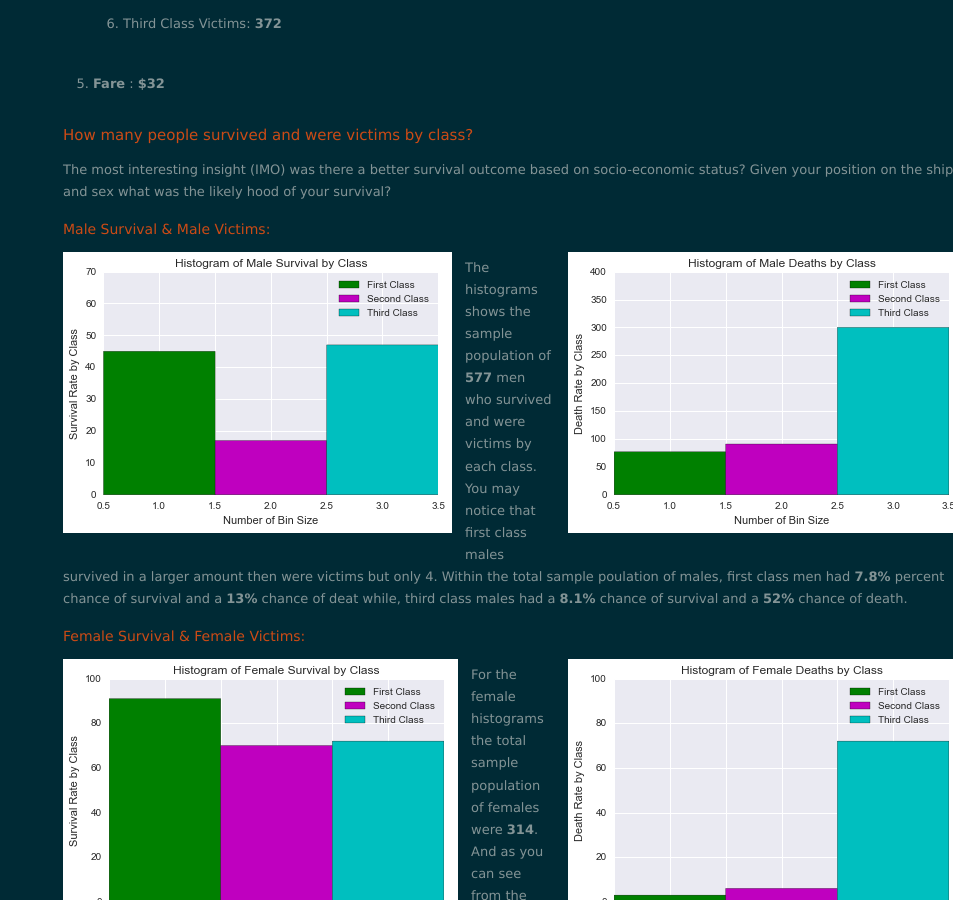
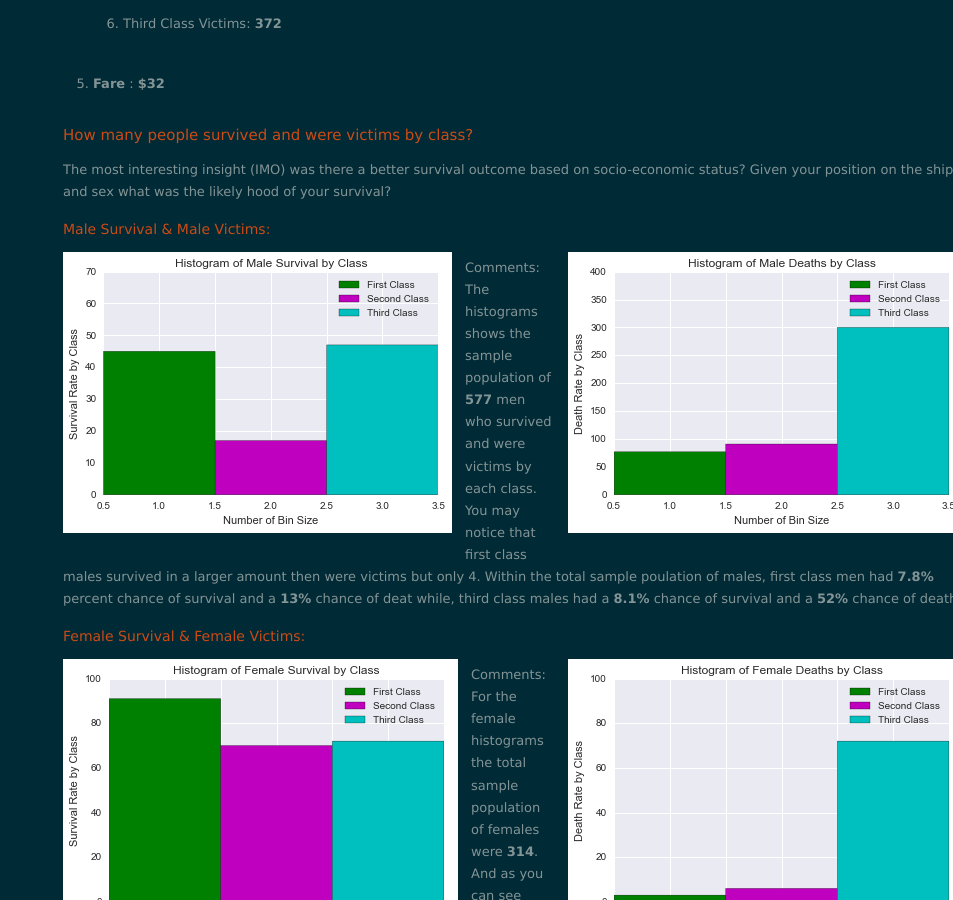
Before and after one commit to krismanaya/krismanaya.github.io, a Jekyll site: the page built from _posts/2013-06-05-welcome-to-jekyll.markdown, in a window 1280 px wide and 900 px high, scrolled down 815 px. Shown: the whole window, without its empty margins (327-1280 px from the left). Built offline with Jekyll 4.4.1, drawn with Linux system fonts in a browser that asks for light colours; nearby versions of some CDN libraries.

Commit message:
make a comment

```diff
--- a/_posts/2013-06-05-welcome-to-jekyll.markdown
+++ b/_posts/2013-06-05-welcome-to-jekyll.markdown
@@ -35,10 +35,13 @@ The most interesting insight (IMO) was there a better survival outcome based on
 <img src="/images/MS.png" class="left"/>
 <img src="/images/MD.png" class="right"/>
 
+#### Comments:
 The histograms shows the sample population of **577** men who survived and were victims by each class. You may notice that first class males survived in a larger amount then were victims but only 4. Within the total sample poulation of males, first class men had **7.8%** percent chance of survival and a **13%** chance of deat while, third class males had a **8.1%** chance of survival and a **52%** chance of death.
 
 ### Female Survival & Female Victims:
 <img src="/images/FS.png" class="left"/>
 <img src="/images/FD.png" class="right"/>
 
+
+#### Comments:
 For the female histograms the total sample population of females were **314**. And as you can see from the visualization women had a better chance of survival. In fact, withint the total sample population of women on the Titanic, first class females had a **29%** chance of survival and only **1%** chance of death, while third class female passangers had **23%** chance of survival and a equal percantage of death.
```
